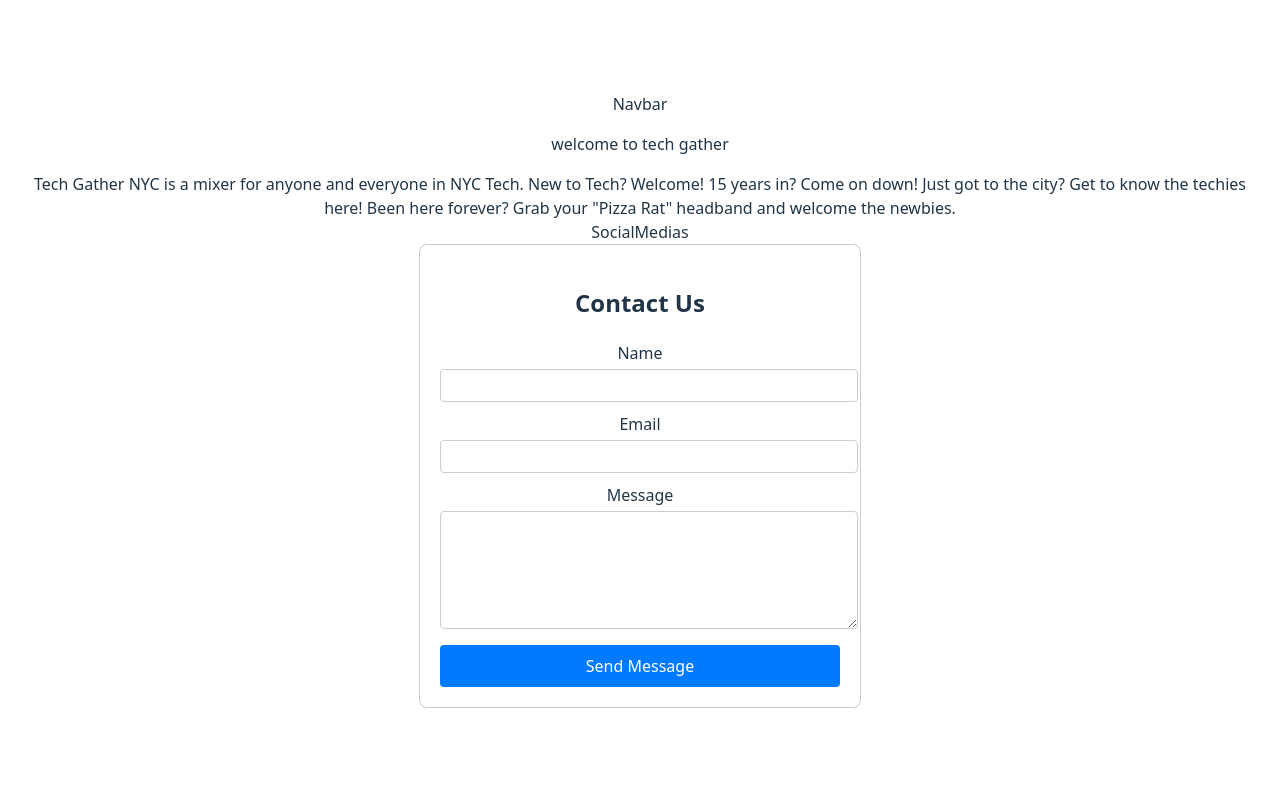
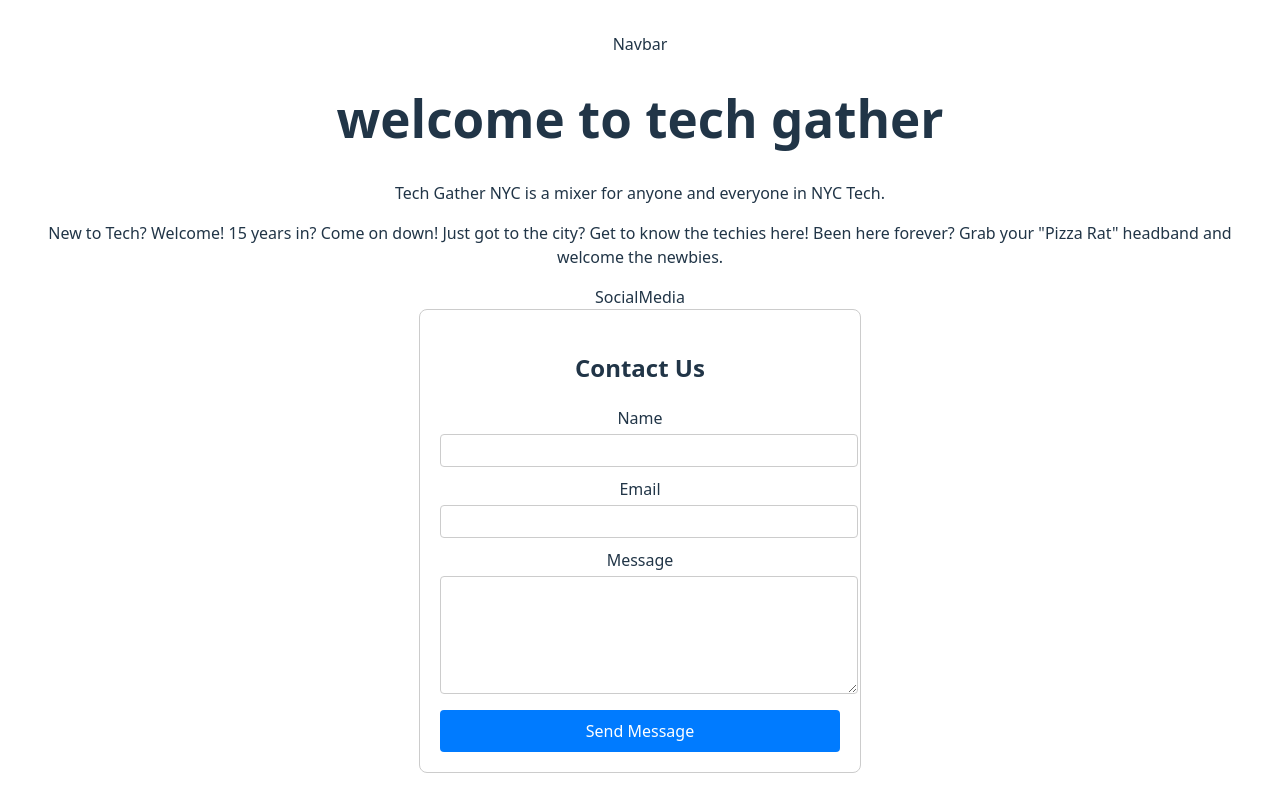
Before and after one commit to logan-lampton/tech_gather_nyc_site, a React (Vite) app: page / in a window 1280 px wide. Built offline with nearby package versions, Linux system fonts and the light colour scheme.

Commit message:
updated p and h tags in Description, updated SocialMedia variable

```diff
--- a/src/Components/Description.jsx
+++ b/src/Components/Description.jsx
@@ -3,14 +3,15 @@ import React from 'react'
 const Description = () => {
   return (
     <div>
-        <p>welcome to tech gather</p>
+      <h1>welcome to tech gather</h1>
 
-    Tech Gather NYC is a mixer for anyone and everyone in NYC Tech.
+      <p>Tech Gather NYC is a mixer for anyone and everyone in NYC Tech.</p>
 
-    New to Tech? Welcome!
-    15 years in? Come on down!
-    Just got to the city? Get to know the techies here!
-    Been here forever? Grab your "Pizza Rat" headband and welcome the newbies.</div>
+      <p>New to Tech? Welcome!
+        15 years in? Come on down!
+        Just got to the city? Get to know the techies here!
+        Been here forever? Grab your "Pizza Rat" headband and welcome the newbies.</p>
+    </div>
   )
 }
 
--- /dev/null
+++ b/src/Components/SocialMedia.jsx
@@ -0,0 +1,9 @@
+import React from 'react'
+
+const SocialMedia = () => {
+  return (
+    <div>SocialMedia</div>
+  )
+}
+
+export default SocialMedia
--- a/src/Components/SocialMedias.jsx
+++ /dev/null
@@ -1,9 +0,0 @@
-import React from 'react'
-
-const SocialMedias = () => {
-  return (
-    <div>SocialMedias</div>
-  )
-}
-
-export default SocialMedias
--- a/src/Pages/Home.jsx
+++ b/src/Pages/Home.jsx
@@ -1,16 +1,16 @@
 import React from 'react'
 import Contact from '../Components/Contact'
-import SocialMedias from '../Components/SocialMedias'
+import SocialMedia from '../Components/SocialMedia'
 import Description from '../Components/Description'
 
 const Home = () => {
   return (
     <div>
-        <>
-        <Description/>
-        <SocialMedias/>
-        </>
-        <Contact/>
+      <>
+        <Description />
+        <SocialMedia />
+      </>
+      <Contact />
     </div>
   )
 }
```
